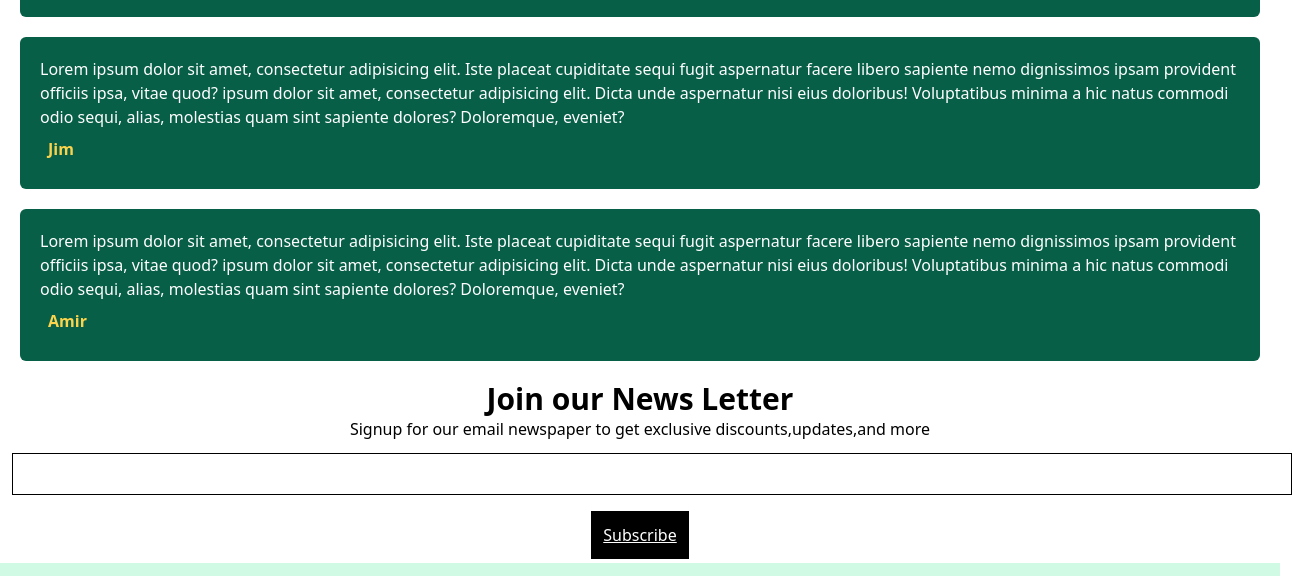
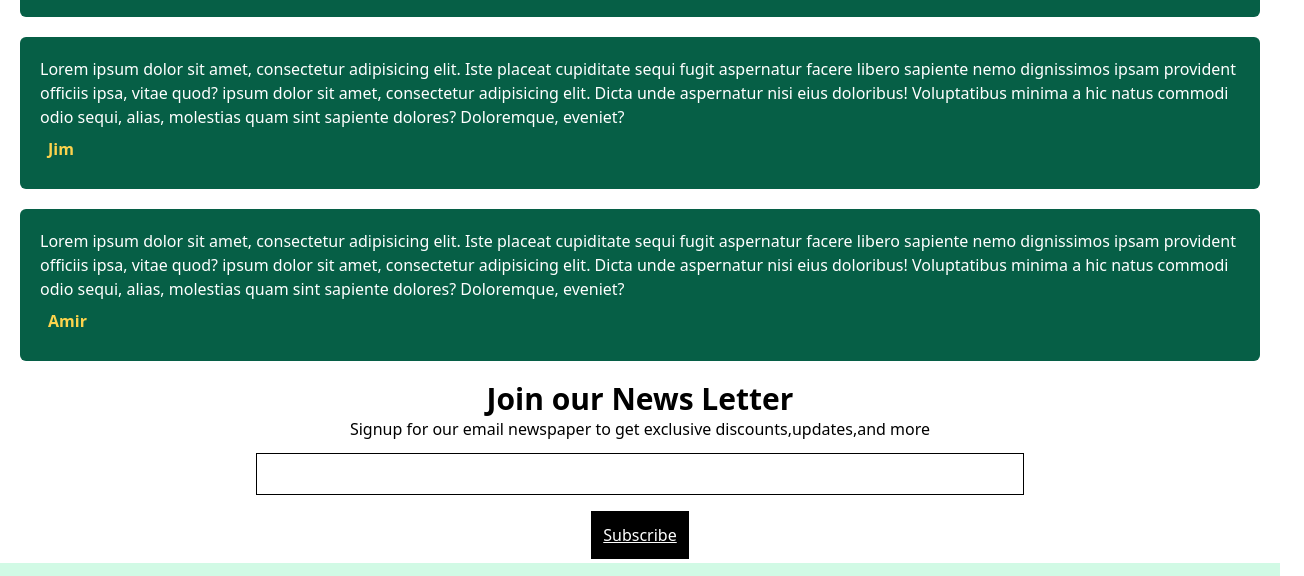
Before and after one commit to Gokul007-lang/Greenden-Tailwind, a plain HTML site: page index.html in a window 1280 px wide. Shown: the part 1384-1960 px from the top of the page, 1304 px wide, since content can reach past the window. Drawn offline with nearby package versions, Linux system fonts and the light colour scheme.

Commit message:
Changes updated in News letter

```diff
--- a/index.html
+++ b/index.html
@@ -161,7 +161,7 @@
          <section class="text-center">
             <h1 class="font-bold mt-5 text-3xl">Join our News Letter</h1>
             <p>Signup for our email newspaper to get exclusive discounts,updates,and more</p>
-            <input type="text" class="border border-black p-2 m-3 container max-w-7xl">
+            <input type="text" class="border border-black p-2 m-3 container max-w-7xl md:max-w-3xl">
             <br>
             <button class="bg-black text-white p-3 m-1 underline">Subscribe</button>
 
```
